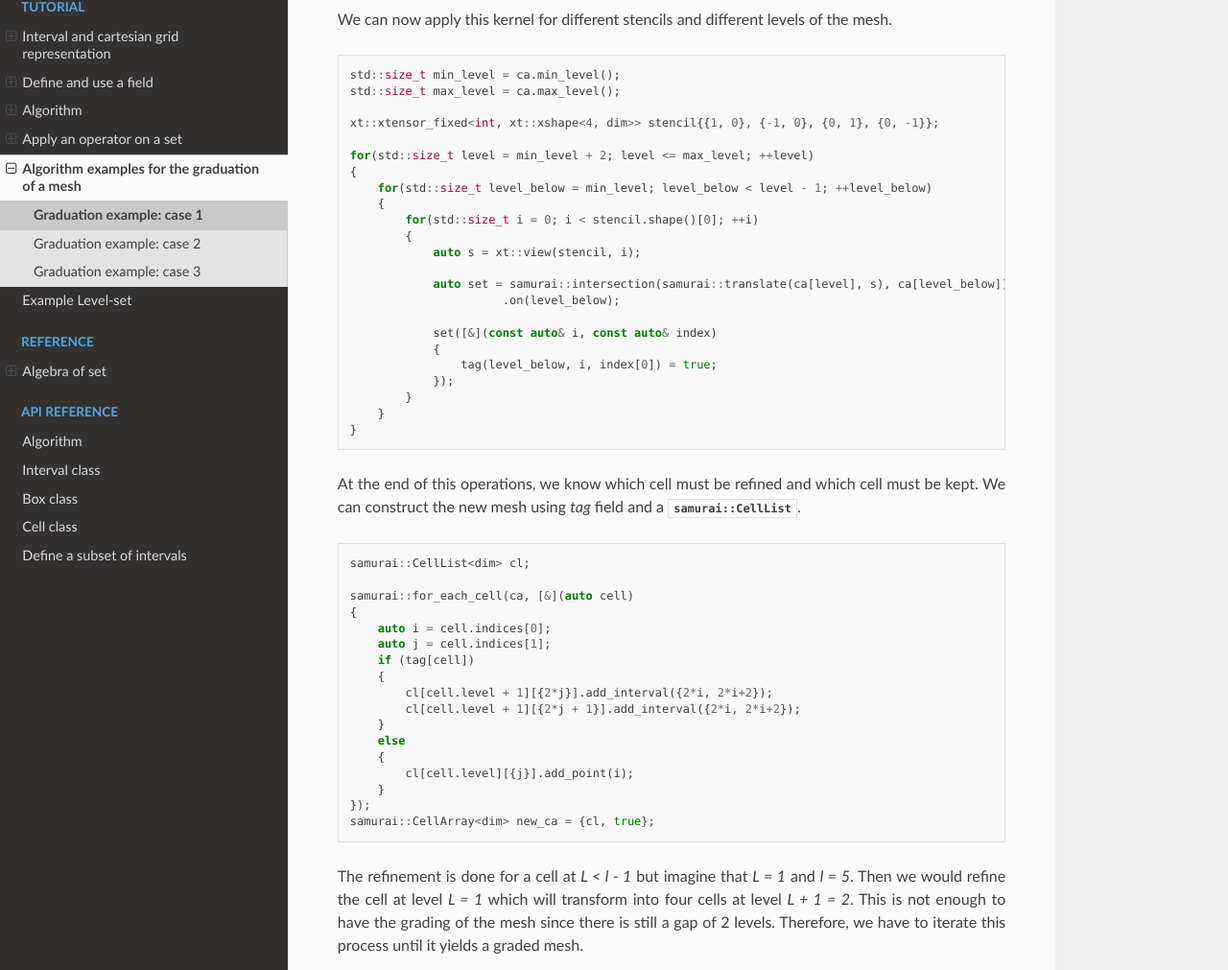
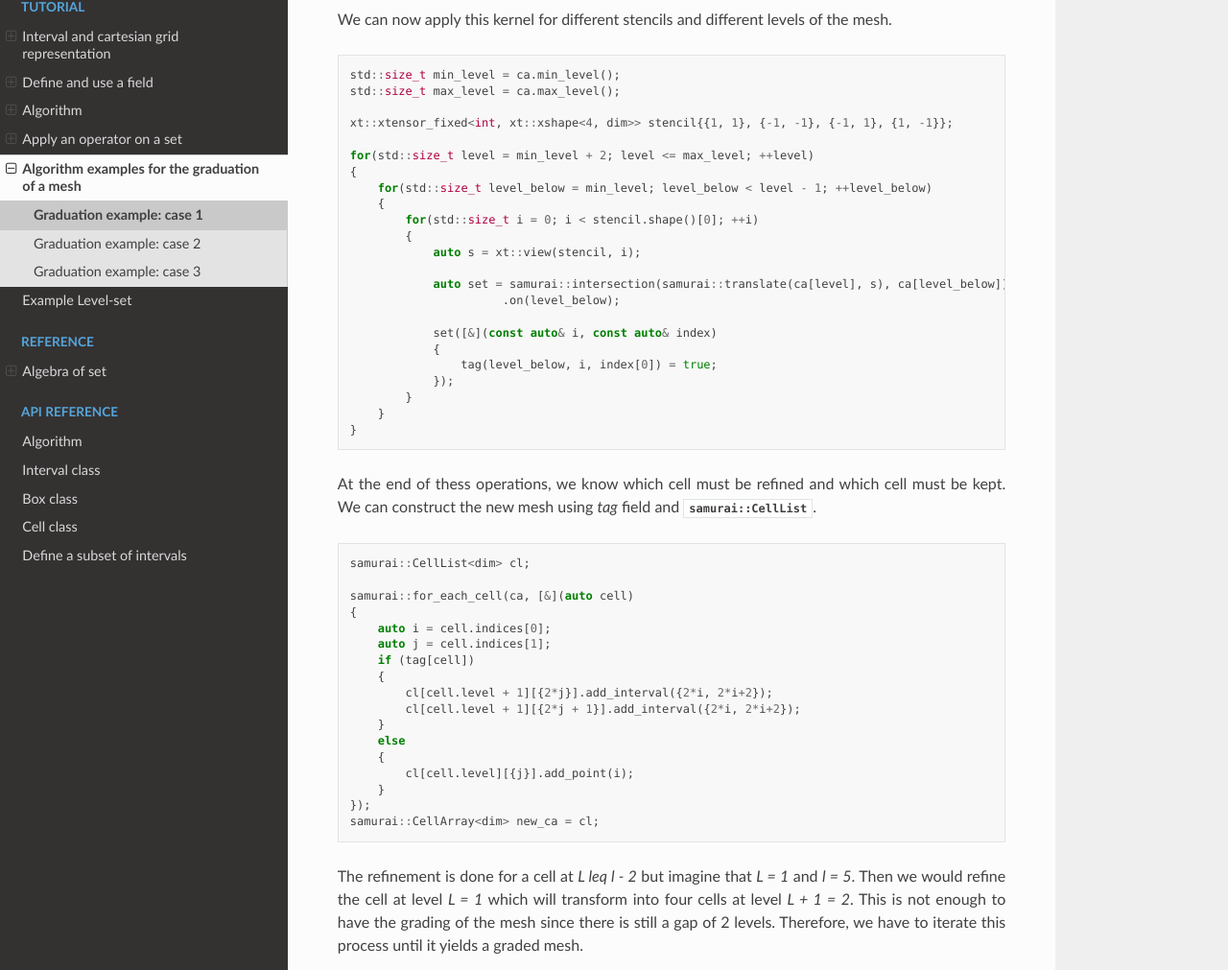
Before and after one commit to hpc-maths/samurai, a Sphinx documentation site: the page built from doc/source/tutorial/graduation_case_1.rst, in a window 1280 px wide and 1400 px high, scrolled down 3638 px. Shown: the part 139-1150 px from the top of the window at 96% size. Built offline with Sphinx 7.4.7 and the Read the Docs theme 2.0.0, drawn with Linux system fonts in a browser that asks for light colours; some of the changed text lies outside the part shown.

Commit message:
Minor changes in the documentation

```diff
--- a/doc/source/tutorial/graduation_case_1.rst
+++ b/doc/source/tutorial/graduation_case_1.rst
@@ -40,7 +40,7 @@ The creation of the initial mesh is done by the following code.
                 }
             });
 
-            ca = {cl, true};
+            ca = cl;
         }
 
         return ca;
@@ -91,14 +91,14 @@ The `for_each_interval` function takes a :cpp:class:`samurai::CellArray` and a l
 Since our domain is 2D, `index` is an array of size :math:`1` and contains the y-coordinate.
 
 Then, from the size of the interval, we construct an xtensor container with random values `true` or `false` and we loop over these values.
-If the value is true, we refine the cell and we add it to a :cpp:class:`samurai::CellList` (this ensures better performance during a construction of a mesh, compared to :cpp:class:`samurai::CellArray`).
+If the value is true, we refine the cell and we add it to a :cpp:class:`samurai::CellList` (this ensures better performance during the construction of a mesh, compared to :cpp:class:`samurai::CellArray`).
 If the value is false, we just add this cell to the new mesh, as it is.
 
 Our :cpp:class:`samurai::CellList` contains the new mesh and we have now to assign it to :cpp:class:`samurai::CellArray`.
 
 .. code-block:: c++
 
-    ca = {cl, true};
+    ca = cl;
 
 .. note::
 
@@ -115,7 +115,7 @@ The figure below is an example of such initial mesh with `start_level = 1` and `
 Now, we want to make this mesh graded, namely that, moving towards a given direction, we cannot have jumps of more than one level.
 We will use the subset mechanism of |project| to graduate the mesh.
 The idea is the following: we take the cells of a given level :math:`l`, we translate them in each direction with a stencil of 1 (we could make larger graduation steps).
-If an intersection with a cell at the level :math:`L < l - 1` exists, it means that the mesh is not graded and we need to refine the cell at the level :math:`L`.
+If an intersection with a cell at the level :math:`L \leq l - 2` exists, it means that the mesh is not graded and we need to refine the cell at the level :math:`L`.
 
 For this algorithm, we use a field named `tag` associated to the mesh.
 This field is an array of booleans.
@@ -175,7 +175,7 @@ We can now apply this kernel for different stencils and different levels of the
     std::size_t min_level = ca.min_level();
     std::size_t max_level = ca.max_level();
 
-    xt::xtensor_fixed<int, xt::xshape<4, dim>> stencil{{1, 0}, {-1, 0}, {0, 1}, {0, -1}};
+    xt::xtensor_fixed<int, xt::xshape<4, dim>> stencil{{1, 1}, {-1, -1}, {-1, 1}, {1, -1}};
 
     for(std::size_t level = min_level + 2; level <= max_level; ++level)
     {
@@ -196,8 +196,8 @@ We can now apply this kernel for different stencils and different levels of the
         }
     }
 
-At the end of this operations, we know which cell must be refined and which cell must be kept.
-We can construct the new mesh using `tag` field and a :cpp:class:`samurai::CellList`.
+At the end of thess operations, we know which cell must be refined and which cell must be kept.
+We can construct the new mesh using `tag` field and :cpp:class:`samurai::CellList`.
 
 .. code-block:: c++
 
@@ -217,9 +217,9 @@ We can construct the new mesh using `tag` field and a :cpp:class:`samurai::CellL
             cl[cell.level][{j}].add_point(i);
         }
     });
-    samurai::CellArray<dim> new_ca = {cl, true};
+    samurai::CellArray<dim> new_ca = cl;
 
-The refinement is done for a cell at `L < l - 1` but imagine that `L = 1` and `l = 5`.
+The refinement is done for a cell at `L \leq l - 2` but imagine that `L = 1` and `l = 5`.
 Then we would refine the cell at level `L = 1` which will transform into four cells at level `L + 1 = 2`.
 This is not enough to have the grading of the mesh since there is still a gap of 2 levels.
 Therefore, we have to iterate this process until it yields a graded mesh.
@@ -269,7 +269,7 @@ The graduation procedure can be written as
                 cl[cell.level][{j}].add_point(i);
             }
         });
-        samurai::CellArray<dim> new_ca = {cl, true};
+        samurai::CellArray<dim> new_ca = cl;
 
         if(new_ca == ca)
         {
--- a/doc/source/tutorial/graduation_case_2.rst
+++ b/doc/source/tutorial/graduation_case_2.rst
@@ -129,7 +129,7 @@ And we reconstruct a new mesh using `tag` and :cpp:class:`samurai::CellList` usi
                 cl[cell.level][{j}].add_point(i);
             }
         });
-        samurai::CellArray<dim> new_ca = {cl, true};
+        samurai::CellArray<dim> new_ca = cl;
 
         if(new_ca == ca)
         {
--- a/doc/source/tutorial/graduation_case_3.rst
+++ b/doc/source/tutorial/graduation_case_3.rst
@@ -101,7 +101,7 @@ We use :cpp:class:`samurai::CellList` to add new intervals efficiently.
         }
     });
 
-    samurai::CellArray<dim> new_ca = {cl, true};
+    samurai::CellArray<dim> new_ca = cl;
 
 Until now, we have not paid attention to the graduation of the mesh even if the initial mesh was graded since it was made up by only one level.
 
```
Also changed, not shown: doc/source/tutorial/operator_on_subset.rst (+5 -14 lines).
